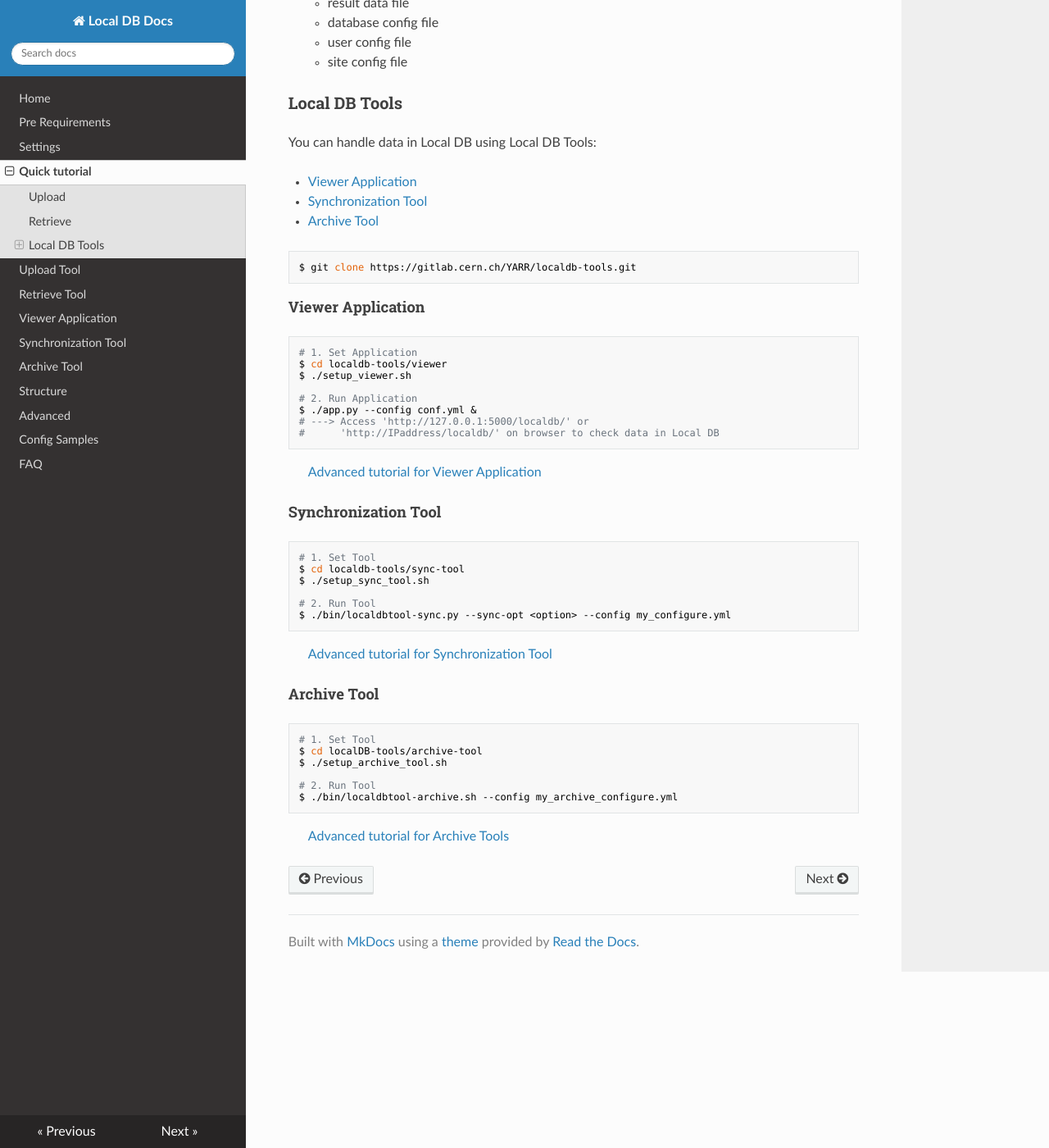
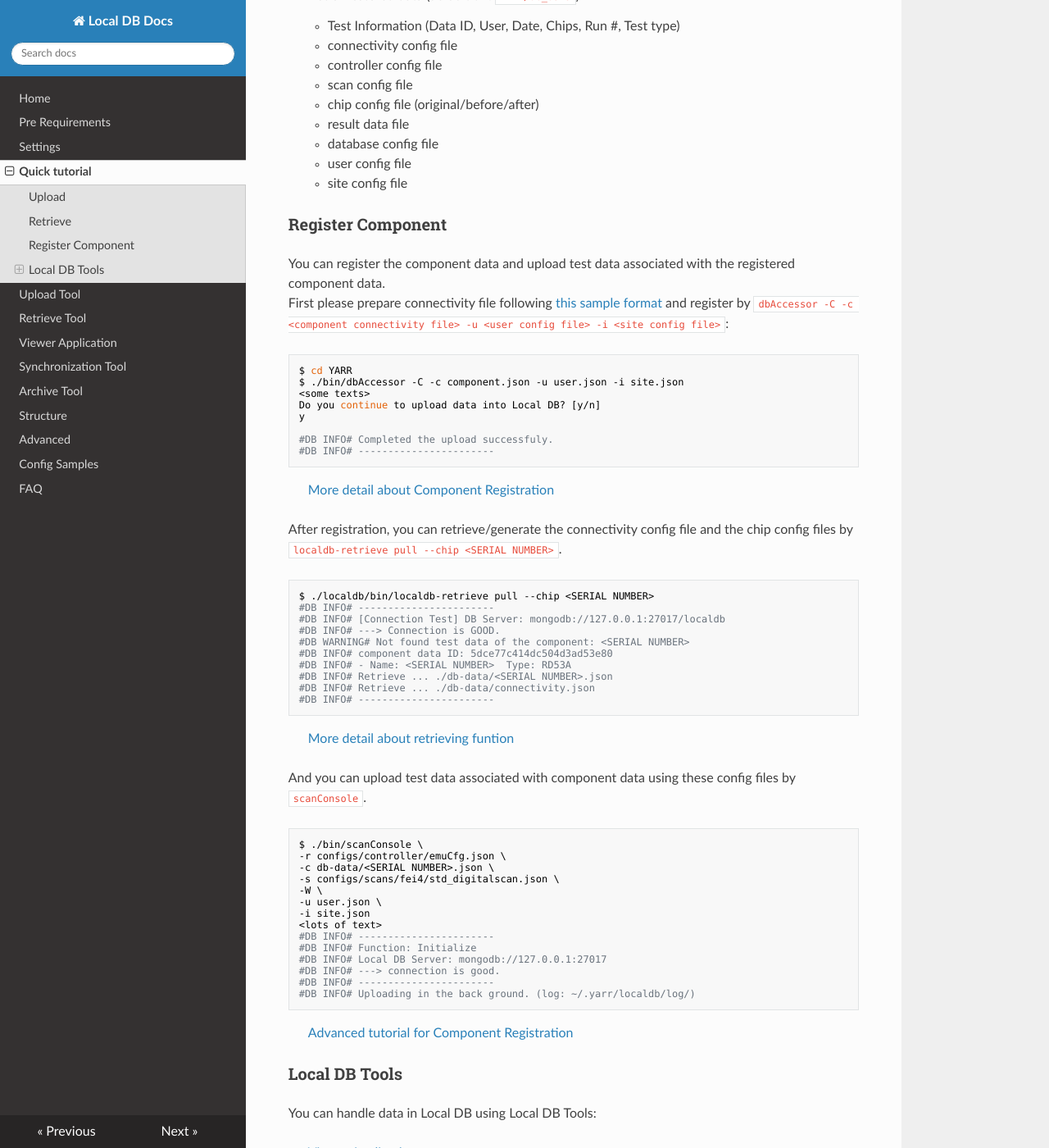
Before and after one commit to jlab-hep/localdb-docs, an MkDocs documentation site: the page built from docs/tutorial.md, in a window 1280 px wide and 1400 px high, scrolled down 1737 px. Shown: the whole window at 82% size. Built offline with MkDocs 1.6.1, drawn with Linux system fonts in a browser that asks for light colours; nearby versions of some CDN libraries; old or Windows-style settings are respelled for this version of MkDocs; some of the changed text lies outside the part shown.

Commit message:
Updated the tutorial page

````diff
--- a/docs/tutorial.md
+++ b/docs/tutorial.md
@@ -4,14 +4,18 @@ You can store result data by YARR immediately following the tutorial.<br>
 
 ### Upload
 
-You can scan and upload the test data into Local DB by `scanConsole -W`:
+You can scan and upload the test data into Local DB by `scanConsole -W`. <br>
+First please prepare config files following [this sample format](https://localdb-docs.readthedocs.io/en/master/config/#user-cfg) and provide them with option '-u <user config file>' and '-i <site config file>', <br>
+or ${USERNAME} and ${HOSTNAME} will be stored as default infromation.
 
 ```bash
 $ ./bin/scanConsole \
 -r configs/controller/emuCfg.json \
 -c configs/connectivity/example_fei4b_setup.json \
 -s configs/scans/fei4/std_digitalscan.json \
--W
+-W \
+-u user.json \
+-i site.json
 <lots of text>
 #DB INFO# -----------------------
 #DB INFO# Function: Initialize
@@ -33,6 +37,7 @@ You can check if the upload is success in log file `${HOME}/.yarr/localdb/log/${
 2019-08-01 10:55:47,058 - INFO: Success
 2019-08-01 10:55:47,060 - INFO: -----------------------
 ```
+> [More detail about another upload functions](https://localdb-docs.readthedocs.io/en/master/upload/)
 
 ### Retrieve
 
@@ -94,6 +99,59 @@ $ ./localdb/bin/localdbtool-retrieve pull
     * user config file
     * site config file
 
+### Register Component
+
+You can register the component data and upload test data associated with the registered component data.<br>
+First please prepare connectivity file following [this sample format](https://localdb-docs.readthedocs.io/en/master/config/#component-cfg) and register by `dbAccessor -C -c <component connectivity file> -u <user config file> -i <site config file>`:<br>
+
+```bash
+$ cd YARR
+$ ./bin/dbAccessor -C -c component.json -u user.json -i site.json
+<some texts>
+Do you continue to upload data into Local DB? [y/n]
+y
+
+#DB INFO# Completed the upload successfuly.
+#DB INFO# -----------------------
+```
+> [More detail about Component Registration](https://localdb-docs.readthedocs.io/en/master/upload/#register-chipmodule-data)
+
+After registration, you can retrieve/generate the connectivity config file and the chip config files by `localdb-retrieve pull --chip <SERIAL NUMBER>`.<br>
+
+```bash
+$ ./localdb/bin/localdb-retrieve pull --chip <SERIAL NUMBER>
+#DB INFO# -----------------------
+#DB INFO# [Connection Test] DB Server: mongodb://127.0.0.1:27017/localdb
+#DB INFO# ---> Connection is GOOD.
+#DB WARNING# Not found test data of the component: <SERIAL NUMBER>
+#DB INFO# component data ID: 5dce77c414dc504d3ad53e80
+#DB INFO# - Name: <SERIAL NUMBER>  Type: RD53A
+#DB INFO# Retrieve ... ./db-data/<SERIAL NUMBER>.json
+#DB INFO# Retrieve ... ./db-data/connectivity.json
+#DB INFO# -----------------------
+```
+> [More detail about retrieving funtion](https://localdb-docs.readthedocs.io/en/master/retrieve/)
+
+And you can upload test data associated with component data using these config files by `scanConsole`.
+
+```bash
+$ ./bin/scanConsole \
+-r configs/controller/emuCfg.json \
+-c db-data/<SERIAL NUMBER>.json \
+-s configs/scans/fei4/std_digitalscan.json \
+-W \
+-u user.json \
+-i site.json
+<lots of text>
+#DB INFO# -----------------------
+#DB INFO# Function: Initialize
+#DB INFO# Local DB Server: mongodb://127.0.0.1:27017
+#DB INFO# ---> connection is good.
+#DB INFO# -----------------------
+#DB INFO# Uploading in the back ground. (log: ~/.yarr/localdb/log/)
+```
+> [Advanced tutorial for Component Registration](https://localdb-docs.readthedocs.io/en/master/upload/#register-chipmodule-data)
+
 ### Local DB Tools
 
 You can handle data in Local DB using Local DB Tools:
````
Also changed, not shown: docs/config.md (+3 -6 lines), docs/index.md (+9 -0 lines).
